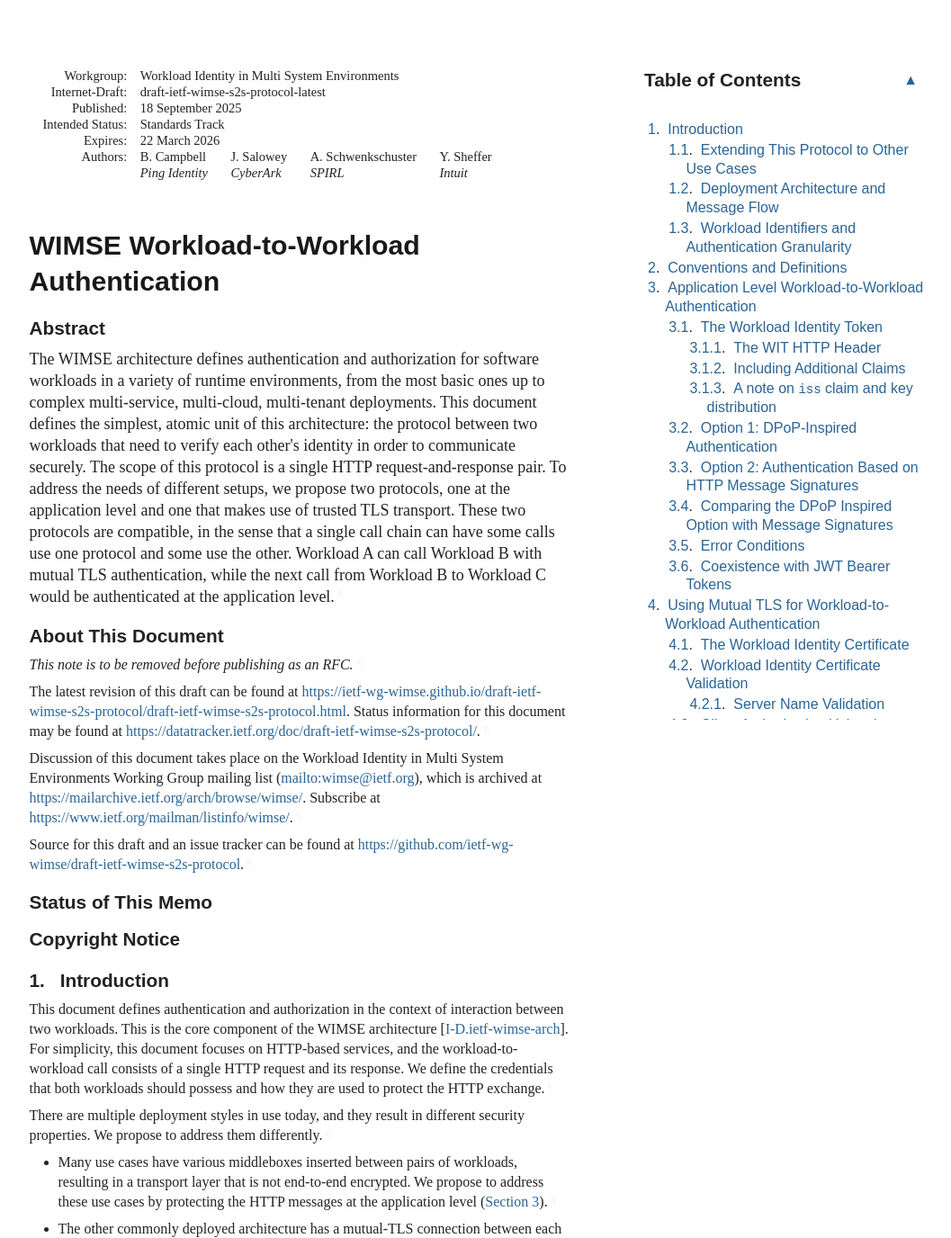
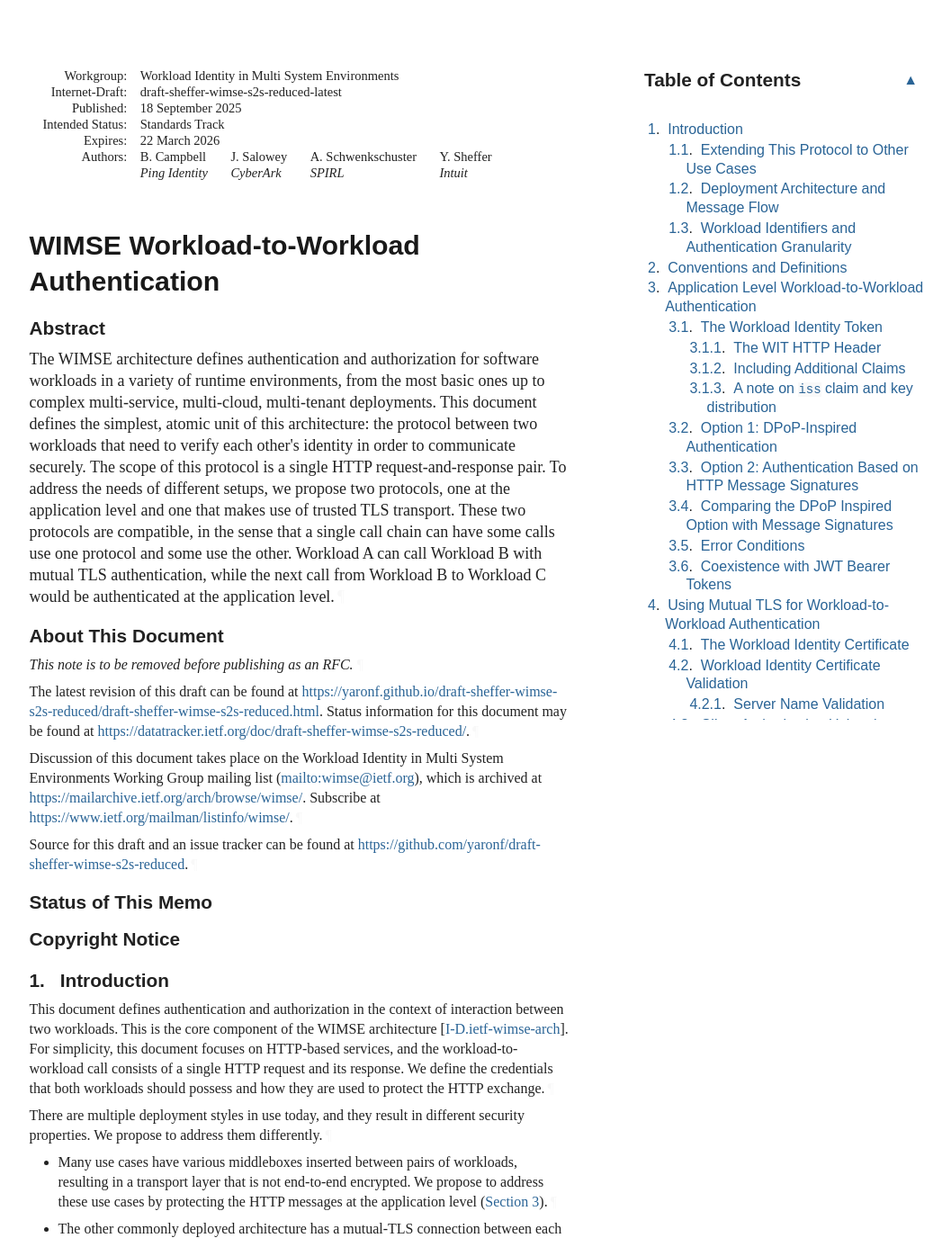
Before and after one commit to yaronf/draft-sheffer-wimse-s2s-reduced, a plain HTML site: page draft-sheffer-wimse-s2s-reduced.html in a window 1280 px wide. Shown: the top 1376 px of the page at 90% size, without its empty margins (92-1149 px from the left). Drawn offline with Linux system fonts and the light colour scheme; a web font is replaced by a local one.

Commit message:
Script updating gh-pages from 0560ff8. [ci skip]

```diff
--- a/draft-sheffer-wimse-s2s-reduced.html
+++ b/draft-sheffer-wimse-s2s-reduced.html
@@ -25,7 +25,7 @@ would be authenticated at the application level.
 <meta content="xml2rfc 3.30.2" name="generator">
 <meta content="workload" name="keyword">
 <meta content="identity" name="keyword">
-<meta content="draft-ietf-wimse-s2s-protocol-latest" name="ietf.draft">
+<meta content="draft-sheffer-wimse-s2s-reduced-latest" name="ietf.draft">
 <!-- Generator version information:
   xml2rfc 3.30.2
     Python 3.12.11
@@ -1072,7 +1072,7 @@ svg :is([fill="white"], [fill^="#fff"]) {
 <dt class="label-workgroup">Workgroup:</dt>
 <dd class="workgroup">Workload Identity in Multi System Environments</dd>
 <dt class="label-internet-draft">Internet-Draft:</dt>
-<dd class="internet-draft">draft-ietf-wimse-s2s-protocol-latest</dd>
+<dd class="internet-draft">draft-sheffer-wimse-s2s-reduced-latest</dd>
 <dt class="label-published">Published:</dt>
 <dd class="published">
 <time datetime="2025-09-18" class="published">18 September 2025</time>
@@ -1123,15 +1123,15 @@ would be authenticated at the application level.<a href="#section-abstract-1" cl
       </h2>
 <p id="section-note.1-1">This note is to be removed before publishing as an RFC.<a href="#section-note.1-1" class="pilcrow">¶</a></p>
 <p id="section-note.1-2">
-        The latest revision of this draft can be found at <span><a href="https://ietf-wg-wimse.github.io/draft-ietf-wimse-s2s-protocol/draft-ietf-wimse-s2s-protocol.html">https://ietf-wg-wimse.github.io/draft-ietf-wimse-s2s-protocol/draft-ietf-wimse-s2s-protocol.html</a></span>.
-        Status information for this document may be found at <span><a href="https://datatracker.ietf.org/doc/draft-ietf-wimse-s2s-protocol/">https://datatracker.ietf.org/doc/draft-ietf-wimse-s2s-protocol/</a></span>.<a href="#section-note.1-2" class="pilcrow">¶</a></p>
+        The latest revision of this draft can be found at <span><a href="https://yaronf.github.io/draft-sheffer-wimse-s2s-reduced/draft-sheffer-wimse-s2s-reduced.html">https://yaronf.github.io/draft-sheffer-wimse-s2s-reduced/draft-sheffer-wimse-s2s-reduced.html</a></span>.
+        Status information for this document may be found at <span><a href="https://datatracker.ietf.org/doc/draft-sheffer-wimse-s2s-reduced/">https://datatracker.ietf.org/doc/draft-sheffer-wimse-s2s-reduced/</a></span>.<a href="#section-note.1-2" class="pilcrow">¶</a></p>
 <p id="section-note.1-3">
         Discussion of this document takes place on the
         Workload Identity in Multi System Environments Working Group mailing list (<span><a href="mailto:wimse@ietf.org">mailto:wimse@ietf.org</a></span>),
         which is archived at <span><a href="https://mailarchive.ietf.org/arch/browse/wimse/">https://mailarchive.ietf.org/arch/browse/wimse/</a></span>.
         Subscribe at <span><a href="https://www.ietf.org/mailman/listinfo/wimse/">https://www.ietf.org/mailman/listinfo/wimse/</a></span>.<a href="#section-note.1-3" class="pilcrow">¶</a></p>
 <p id="section-note.1-4">Source for this draft and an issue tracker can be found at
-        <span><a href="https://github.com/ietf-wg-wimse/draft-ietf-wimse-s2s-protocol">https://github.com/ietf-wg-wimse/draft-ietf-wimse-s2s-protocol</a></span>.<a href="#section-note.1-4" class="pilcrow">¶</a></p>
+        <span><a href="https://github.com/yaronf/draft-sheffer-wimse-s2s-reduced">https://github.com/yaronf/draft-sheffer-wimse-s2s-reduced</a></span>.<a href="#section-note.1-4" class="pilcrow">¶</a></p>
 </section>
 <div id="status-of-memo">
 <section id="section-boilerplate.1">
```
Also changed, not shown: draft-sheffer-wimse-s2s-reduced.txt.
